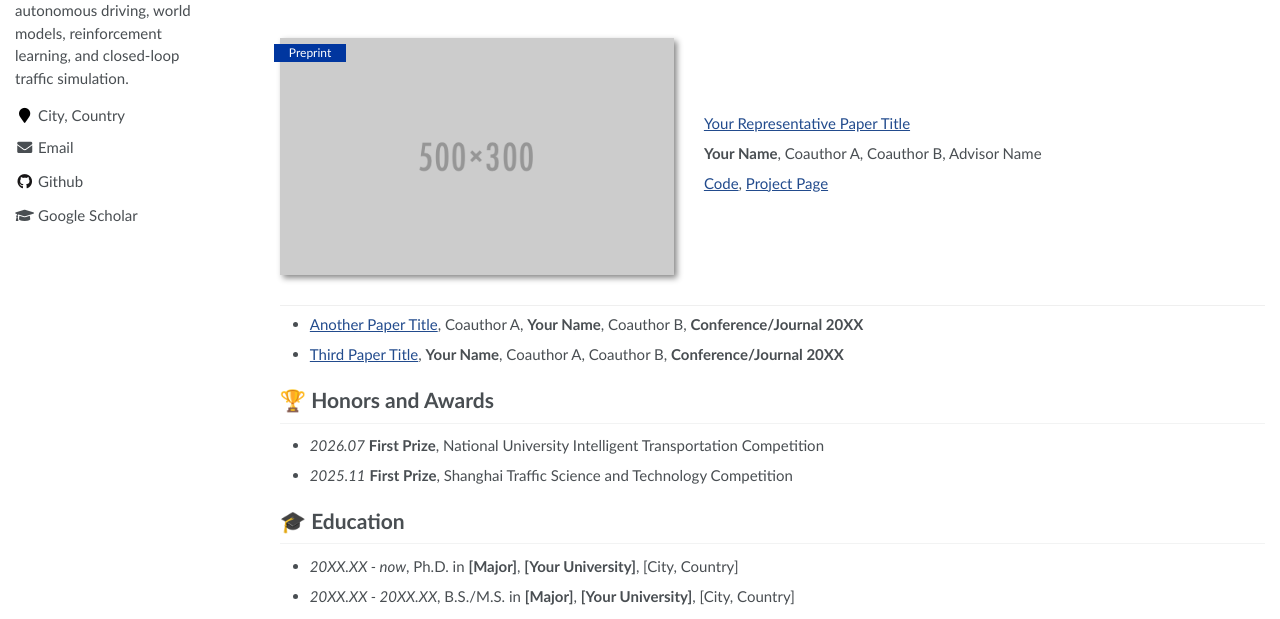
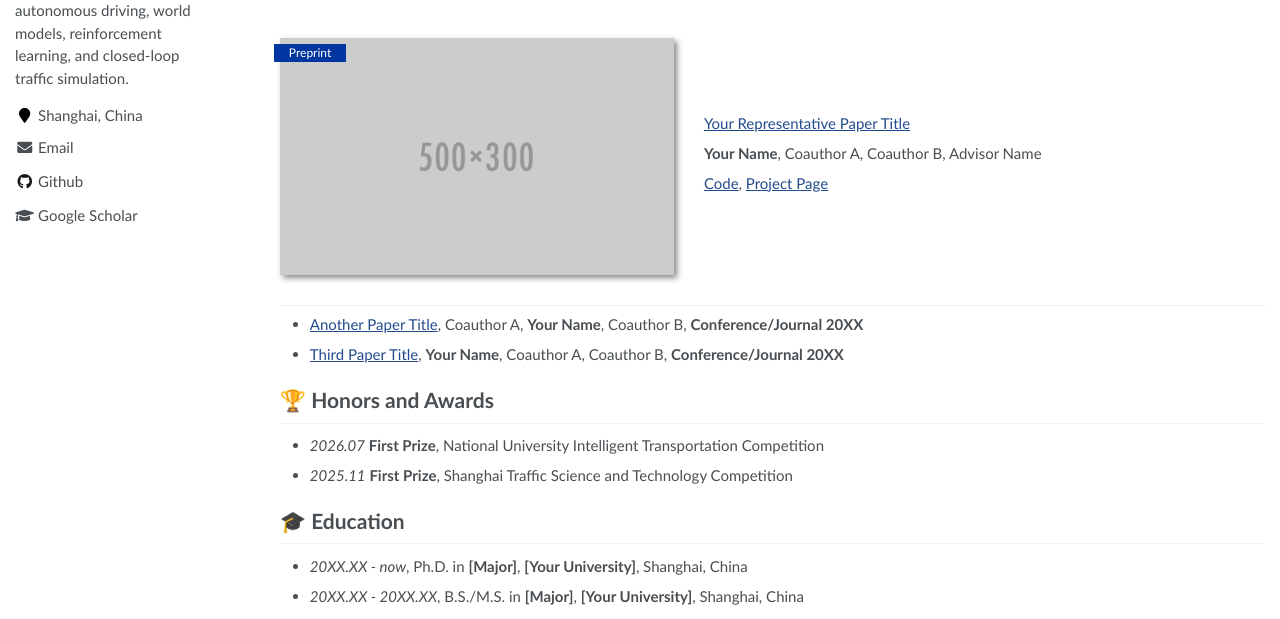
Before and after one commit to jieweny01/jieweny01.github.io, a Jekyll site: the page built from _pages/about.md, in a window 1280 px wide and 1021 px high. Shown: the part 399-1018 px from the top of the window. Built offline with Jekyll 4.4.1, drawn with Linux system fonts in a browser that asks for light colours.

Commit message:
Update location to Shanghai, China.
Co-authored-by: Cursor <cursoragent@cursor.com>

```diff
--- a/_config.yml
+++ b/_config.yml
@@ -23,7 +23,7 @@ author:
   name             : "Your Name"
   avatar           : "images/avatar.jpg"
   bio              : "Ph.D. Student · Autonomous Driving"
-  location         : "City, Country"
+  location         : "Shanghai, China"
   employer         :
   pubmed           :
   googlescholar    : "https://scholar.google.com/citations?user=YOUR_SCHOLAR_ID"
--- a/_pages/about.md
+++ b/_pages/about.md
@@ -45,5 +45,5 @@ My research interests are primarily focused on **autonomous driving**, with part
 
 # 🎓 Education
 
-- *20XX.XX - now*, Ph.D. in **[Major]**, **[Your University]**, [City, Country]
-- *20XX.XX - 20XX.XX*, B.S./M.S. in **[Major]**, **[Your University]**, [City, Country]
+- *20XX.XX - now*, Ph.D. in **[Major]**, **[Your University]**, Shanghai, China
+- *20XX.XX - 20XX.XX*, B.S./M.S. in **[Major]**, **[Your University]**, Shanghai, China
```
